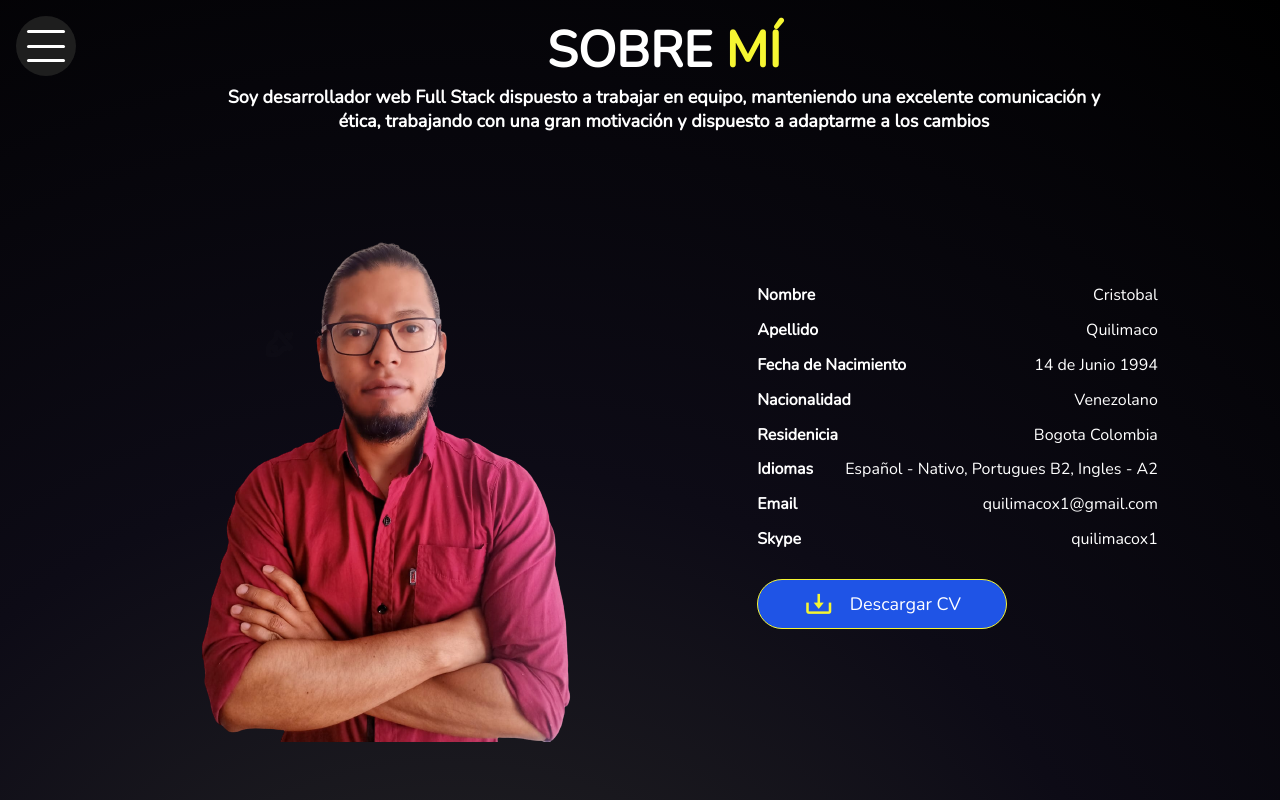
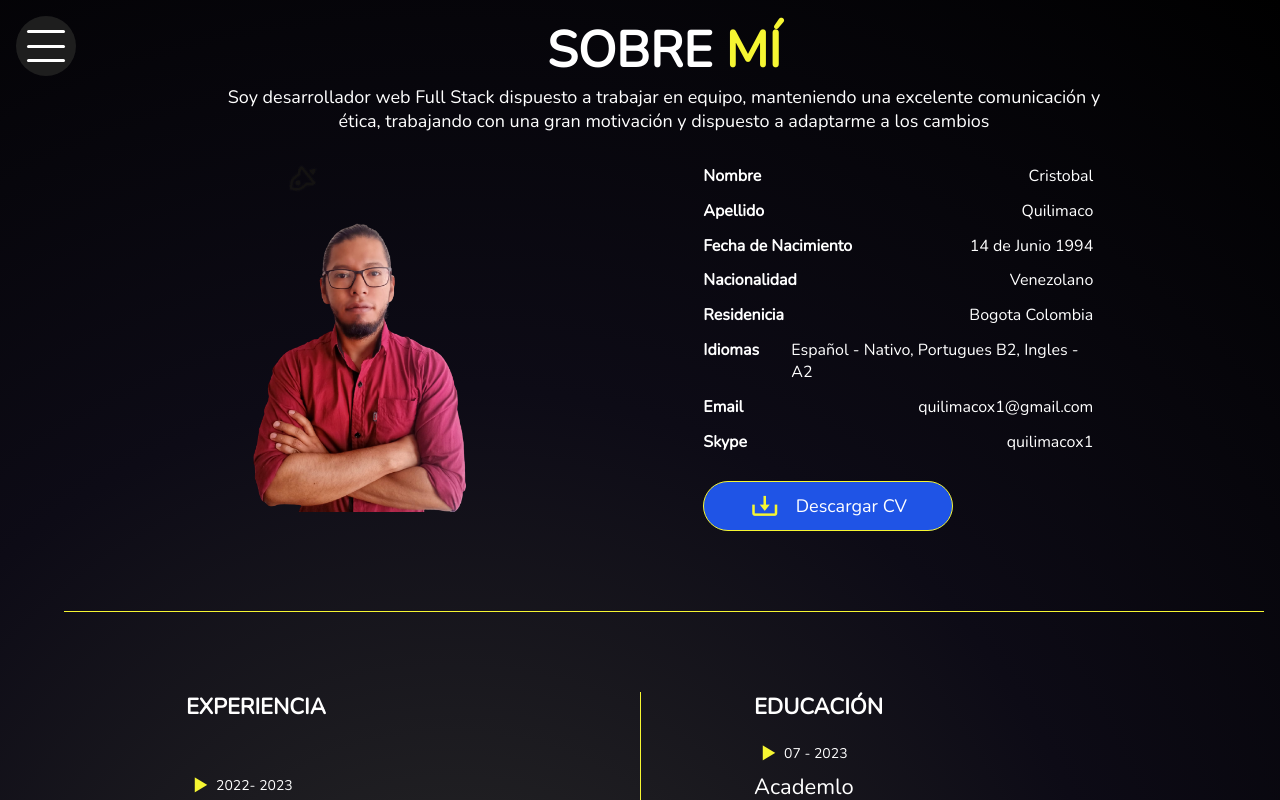
Before and after one commit to cristobalquilimaco/portfolioff, a React (Vite) app: page /#/aboutme in a window 1280 px wide. Shown: the top 800 px of the page. Built offline with nearby package versions, Linux system fonts and the light colour scheme.

Commit message:
ajustes en pagaina about me para diseño responsive

```diff
--- a/src/components/AboutMe.jsx
+++ b/src/components/AboutMe.jsx
@@ -13,11 +13,11 @@ const AboutMe = () => {
         <div className='text_info'>
             <div className='title_subtitle'>
             <h1 className='about__tt'>SOBRE <span className='color_tt'> MÍ</span></h1>
- <h2 className='subtitle'>Soy desarrollador web Full Stack dispuesto a trabajar en equipo, manteniendo una excelente comunicación y ética, trabajando con una gran motivación y dispuesto a adaptarme a los cambios</h2>
+ <p className='subtitle'>Soy desarrollador web Full Stack dispuesto a trabajar en equipo, manteniendo una excelente comunicación y ética, trabajando con una gran motivación y dispuesto a adaptarme a los cambios</p>
             </div>
             <article className='banner_about'>
             <div>
-    <img src={images.banner} alt="" />
+    <img className='img_about' src={images.banner} alt="" />
             <i className='bx bx-rocket' ></i>
             <i className='bx bx-rocket' ></i>
             <i className='bx bx-rocket' ></i>
--- a/src/components/styles/aboutMe.css
+++ b/src/components/styles/aboutMe.css
@@ -1,4 +1,4 @@
-@import url('https://fonts.googleapis.com/css2?family=Nunito&display=swap');
+
 
 :root {
   --color-box-menu: #333333;
@@ -19,8 +19,13 @@ p,h1,h2,h3,h4,h5{
     color: var(--color-x);
 }
 
+.img_about{
+  width: 250px;
+}
+
 .principal_about{
-
+width: 100%;
+display: inline-block;
     background-image: radial-gradient(circle at 35.28% 58.5%, #2a2a29 0, #0d0b16 50%, #000000 100%);
 }
 
@@ -41,16 +46,20 @@ p,h1,h2,h3,h4,h5{
 display: flex;
 flex-direction: column;
 text-align: center;
-
+width: 350px;
 justify-content: center;
 align-items: center;
+width: 100%;
+}
+
+.banner_about{
 
 }
 
 
 .subtitle{
     color: var(--color-x);
-    font-size: 20px;
+
 }
 
 .about__tt{
@@ -79,7 +88,7 @@ color: var(--color-hover);
   transform: translateX(-50%);
   width: 50px;
   height: 50px;
-  box-shadow: 0 0 10px transparent;
+
 
 }
 
@@ -120,7 +129,6 @@ gap: 1rem;
 
 display: flex;
 flex-direction: column;
-
 gap: 0.3rem;
 }
 
@@ -131,6 +139,7 @@ gap: 0.3rem;
     justify-content: space-between;
     gap: 2rem;
 
+width: 390px;
 
   }
 
```
